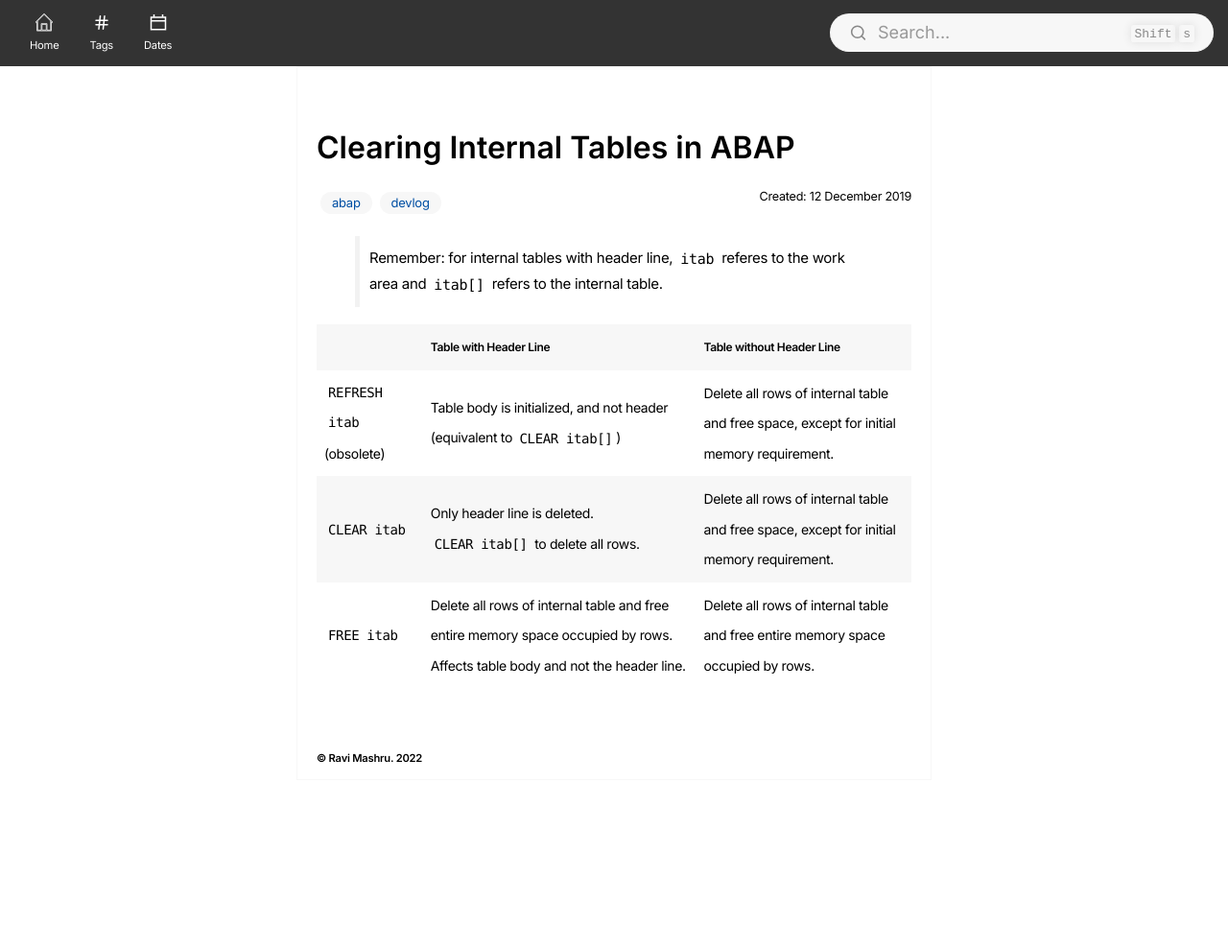
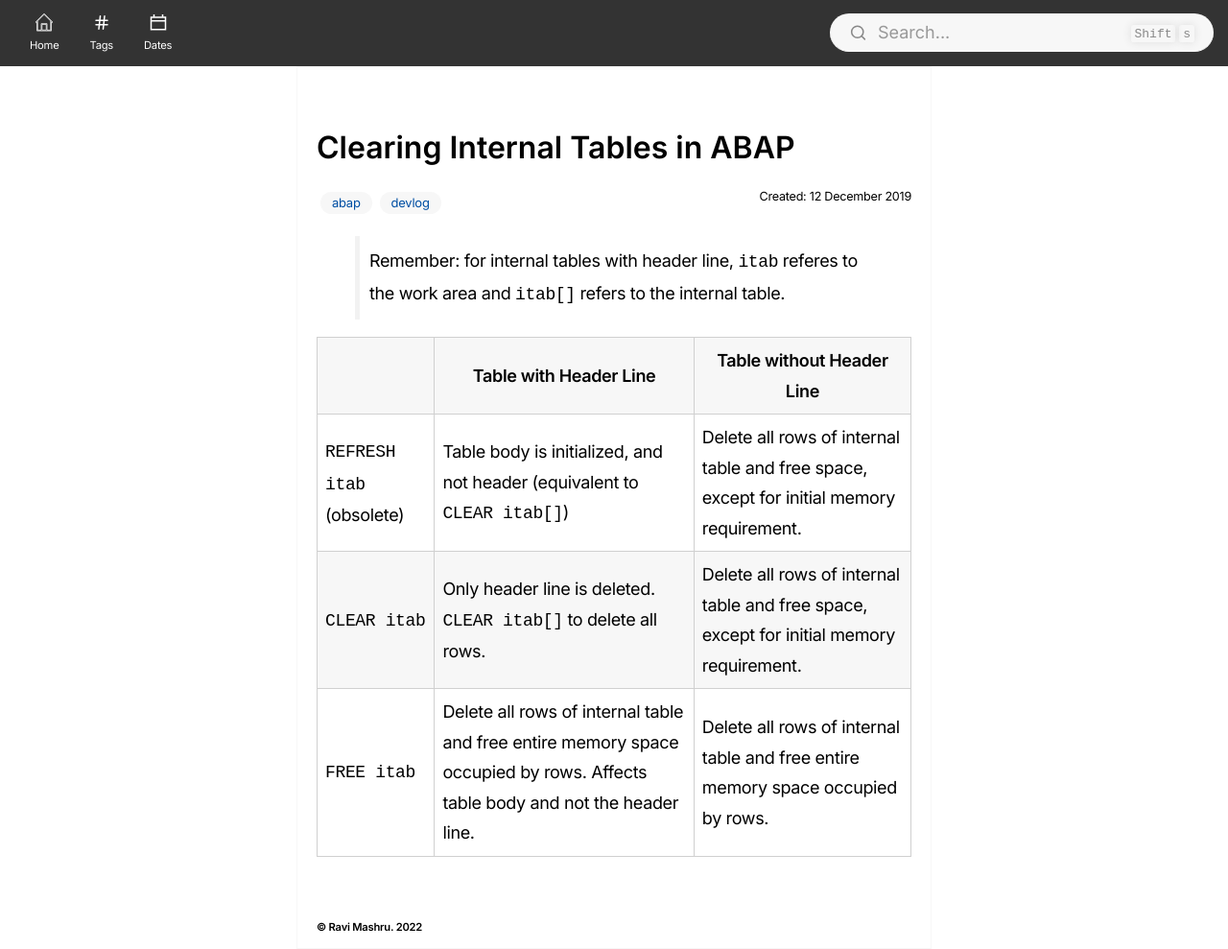
Before and after one commit to ravimashru/digital-garden, a Jekyll site: the page built from _notes/2019-12-12-clearing-internal-tables-in-abap.md, in a window 1280 px wide. Shown: the whole page at 96% size. Built offline with Jekyll 4.4.1, drawn with Linux system fonts in a browser that asks for light colours; before the commit the page ends 900 px from its top, so only the background shows below that.

Commit message:
update code style

```diff
--- a/assets/css/Style.css
+++ b/assets/css/Style.css
@@ -184,7 +184,7 @@
 }
 
 
-code {
+/* code {
     font-family: Consolas, 'Courier New', Courier, monospace;
     display: inline-block;
     overflow: auto !important;
@@ -192,7 +192,7 @@
     word-wrap: break-word !important;
     vertical-align:middle;
     padding: 0 4px;
-}
+} */
 
 .regular-sans code {
     padding: 20px;
@@ -211,7 +211,7 @@
 }
 
 
-pre code {
+/* pre code {
     font-family: Consolas, 'Courier New', Courier, monospace;
     display: inline-block;
     overflow: auto !important;
@@ -224,6 +224,21 @@
     border: 1px solid var(--secondary-border-color);
     border-radius: 5px;
     color: var(--primary-text-color);
+} */
+
+pre.highlight {
+    overflow-x: scroll;
+}
+
+.highlighter-rouge code, .highlighter-rouge span {
+    font-family: Consolas, 'Courier New', Courier, monospace;
+    font-size: 18px;
+    line-height: 1.75em;
+    letter-spacing: -0.02em;
+}
+
+pre.highlight {
+    padding: 12px;
 }
 
 
@@ -250,8 +265,6 @@
 
 blockquote p {
     margin: 0;
-    font-family: inherit;
-    font-size: 15px;
 }
 
 table {
@@ -259,15 +272,14 @@
     border-collapse: collapse;
 }
 
+th {
+    text-align: center;
+}
+
 th, td {
     color: var(--primary-text-color);
     padding: 8px;
-    text-align: left;
-    font-size: 12px;
-}
-
-td {
-   font-size: 14px;
+    border: 1px solid rgb(208, 208, 208);
 }
 
 td a {
```
